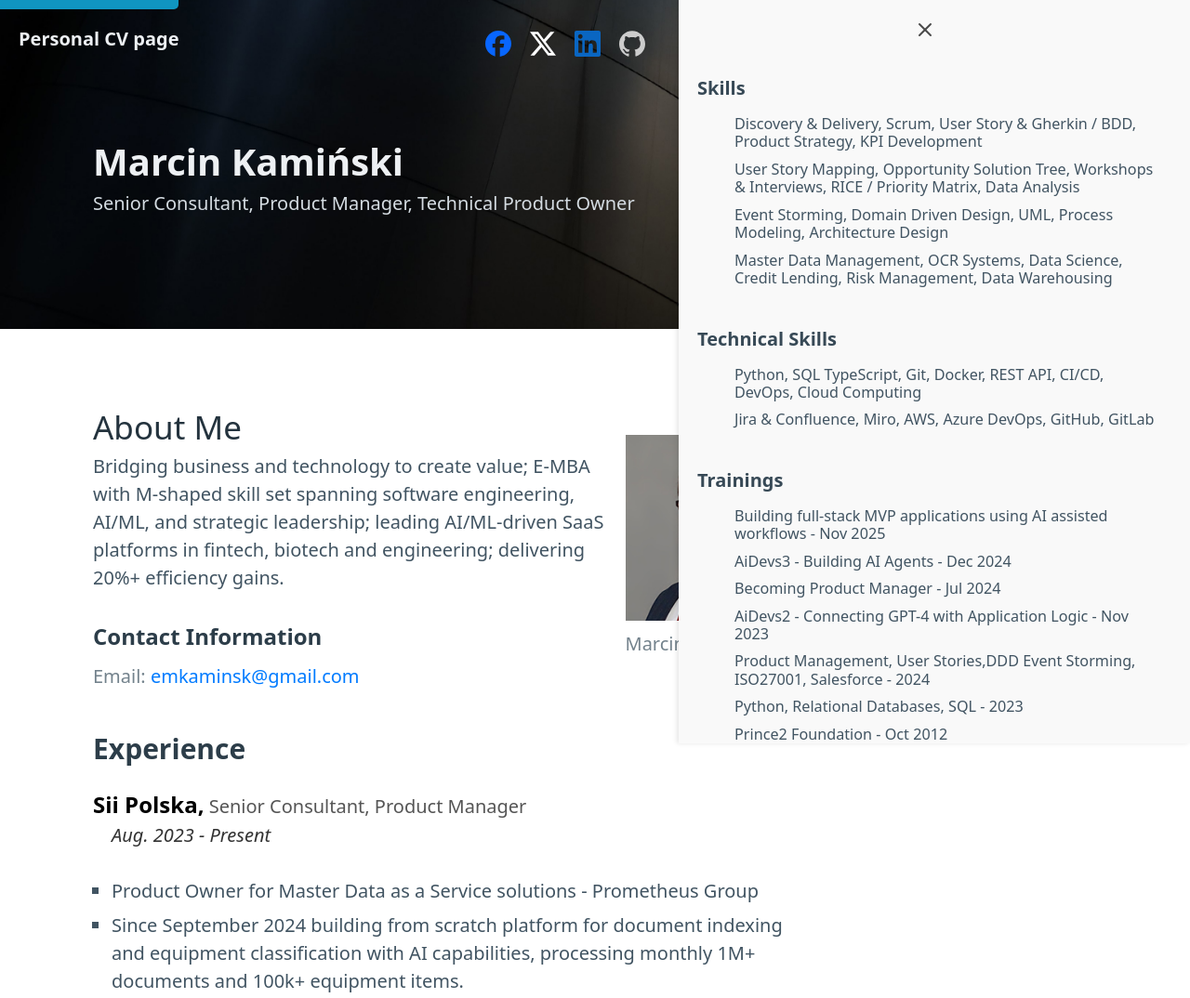
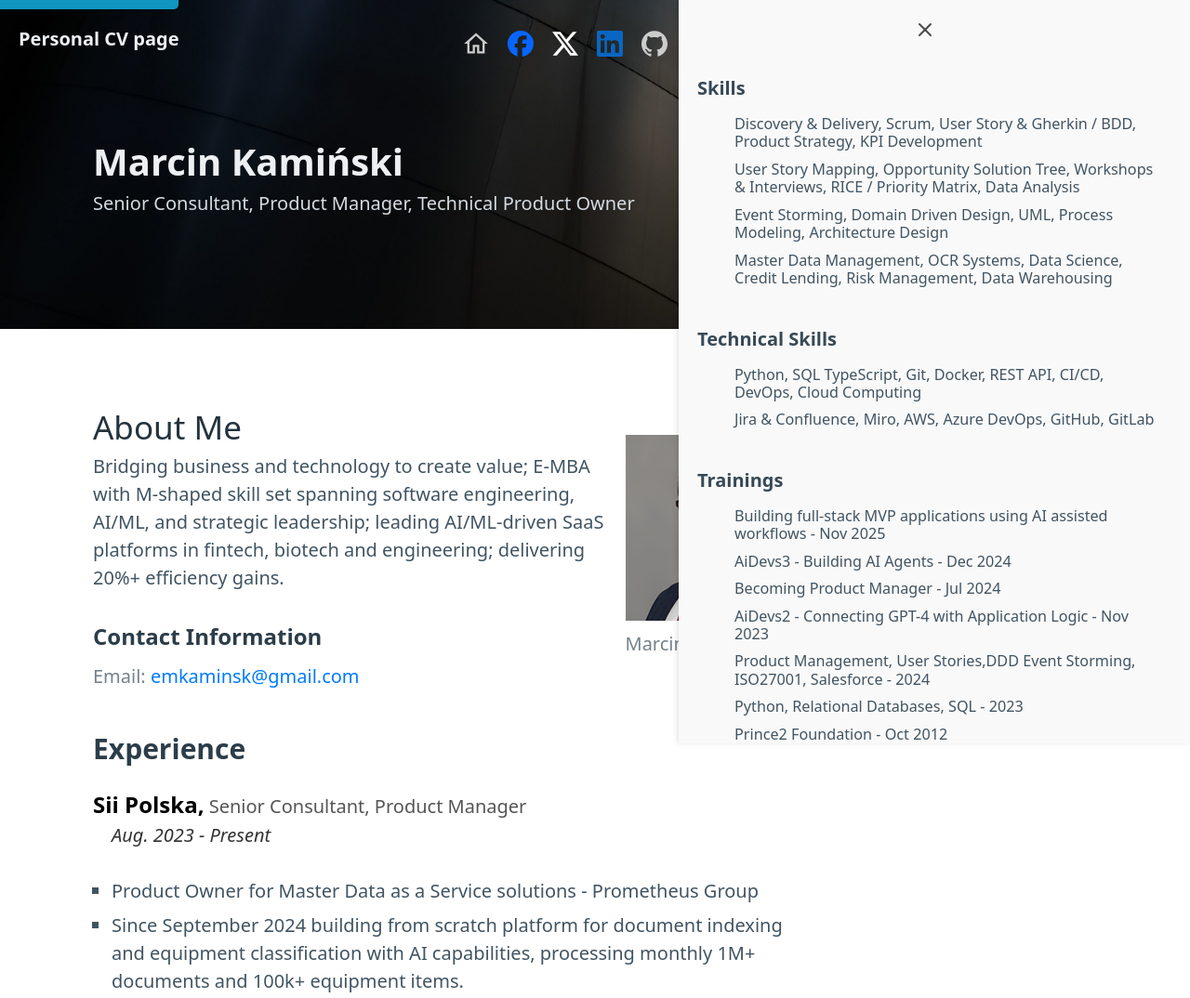
Before and after one commit to emkaminsk/PersonalCV, a website: page index.html in a window 1280 px wide. Shown: the top 1074 px of the page at 93% size. Drawn offline with nearby package versions, Linux system fonts and the light colour scheme.

Commit message:
chore: add home link

```diff
--- a/index.html
+++ b/index.html
@@ -152,6 +152,9 @@
 </ul>
 <!-- Social Media Links -->
 <div class="social-media">
+<a aria-label="Homepage" class="social-link" href="https://mkhome.byst.re/" rel="noopener noreferrer" target="_blank">
+<img alt="" aria-hidden="true" src="./icons/home.svg"/>
+</a>
 <a aria-label="Facebook profile" class="social-link" href="https://www.facebook.com/marcin.kaminski.01/" rel="noopener noreferrer" target="_blank">
 <img alt="" aria-hidden="true" src="./icons/facebook.svg"/>
 </a>
```
Also changed, not shown: icons/home.svg (added).
